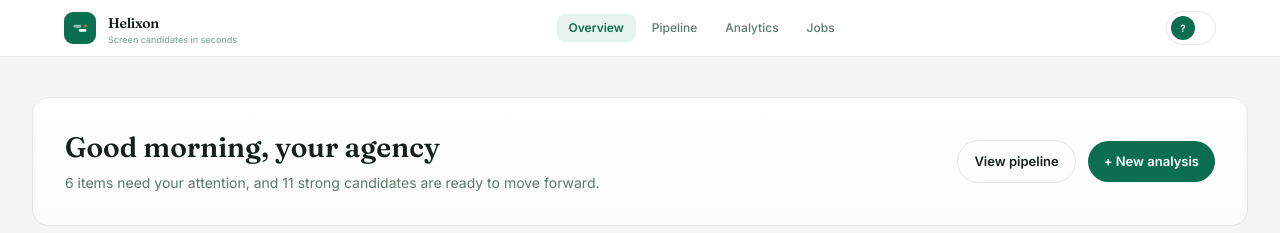
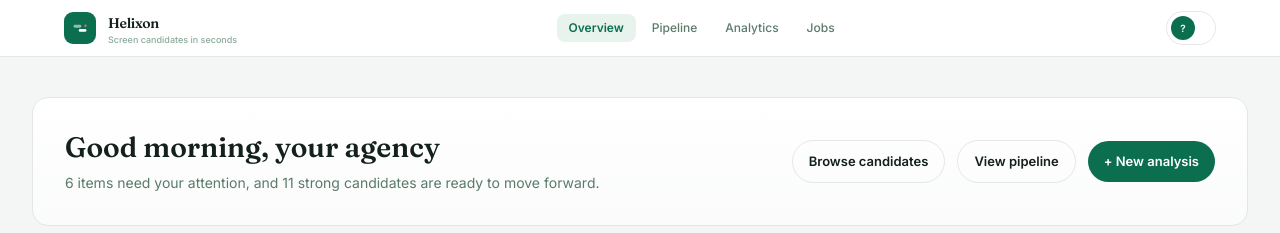
Before and after one commit to Conorthomas1043/Helixon, a Next.js app in the folder helixon-app/: page /dashboard in a window 1280 px wide. Shown: the top 233 px of the page. Built offline with nearby package versions, Linux system fonts and the light colour scheme.

Commit message:
Redirect links to candidate workspace and add navigation
Updated links to point to the new candidate workspace and added a 'Browse candidates' link in the header.

```diff
--- a/helixon-app/app/dashboard/page.js
+++ b/helixon-app/app/dashboard/page.js
@@ -31,6 +31,24 @@ import { getMockData, STAGE_LABELS } from "@/lib/mock-data";
  *    swap in a real `updatedAt` if/when one exists.
  * 5. `DashboardNav` is imported as-is, assumed to already exist in the
  *    project (as in the original file).
+ *
+ * ------------------------------------------------------------------------
+ * UPDATE — candidate database + candidate workspace added
+ * ------------------------------------------------------------------------
+ * A dedicated candidate database (/dashboard/candidates) and candidate
+ * workspace (/dashboard/candidates/[id]) now exist alongside this page,
+ * backed by a richer lib/mock-data.js (candidates, jobs, recruiters, tags
+ * — still mock, but shaped like a real API). Three links below were
+ * repointed from /analyse/[id] to /dashboard/candidates/[id] so opening a
+ * *completed* candidate from the dashboard lands in the new recruiter
+ * workspace (stage, recruiter, tags, notes, activity) rather than the
+ * analysis-result view. Links tied to an in-flight or failed *analysis*
+ * (the "still processing" and "failed" attention items, and every row in
+ * Recent analyses, since it mixes all three statuses) were deliberately
+ * left pointing at /analyse/[id] — those are about the analysis run
+ * itself, and a "failed"/"processing" candidate has no workspace to open
+ * yet. A "Browse candidates" link was added to the header. Nothing else
+ * in this file changed.
  * ---------------------------------------------------------------------- */
 
 /* ------------------------------------------------------------------------
@@ -295,6 +313,13 @@ function DashboardHeader({ agencyName, plan, subtitle }) {
       </div>
 
       <div className="flex items-center gap-3 shrink-0">
+        <Link
+          href="/dashboard/candidates"
+          className="hidden sm:inline-flex items-center text-[13px] font-semibold px-4 py-2.5 rounded-full transition-colors focus-visible:outline focus-visible:outline-2 focus-visible:outline-offset-2"
+          style={{ border: "1px solid var(--border)", color: INK }}
+        >
+          Browse candidates
+        </Link>
         <Link
           href="/dashboard/pipeline"
           className="hidden sm:inline-flex items-center text-[13px] font-semibold px-4 py-2.5 rounded-full transition-colors focus-visible:outline focus-visible:outline-2 focus-visible:outline-offset-2"
@@ -595,7 +620,7 @@ function TopCandidates({ candidates }) {
           {candidates.map((c) => (
             <li key={c.id}>
               <Link
-                href={`/analyse/${c.id}`}
+                href={`/dashboard/candidates/${c.id}`}
                 className="flex items-center gap-4 py-3.5 -mx-2 px-2 rounded-[10px] transition-colors hover:bg-[var(--mist)] focus-visible:outline focus-visible:outline-2 focus-visible:outline-offset-2"
               >
                 <div className="min-w-0 flex-1">
@@ -1132,7 +1157,7 @@ export default function AgencyDashboardPage() {
           reasonLabel: `Strong match · ${STAGE_LABELS[a.stage]}`,
           tone: { bg: GREEN_BG, fg: "var(--forest)" },
           actionLabel: "Review candidate",
-          actionHref: `/analyse/${a.id}`,
+          actionHref: `/dashboard/candidates/${a.id}`,
           priority: 2,
         });
       });
@@ -1155,7 +1180,7 @@ export default function AgencyDashboardPage() {
           reasonLabel: `Stalled · ${STAGE_LABELS[a.stage]}`,
           tone: { bg: AMBER_BG, fg: AMBER },
           actionLabel: "Review candidate",
-          actionHref: `/analyse/${a.id}`,
+          actionHref: `/dashboard/candidates/${a.id}`,
           priority: 3,
         });
       });
```
